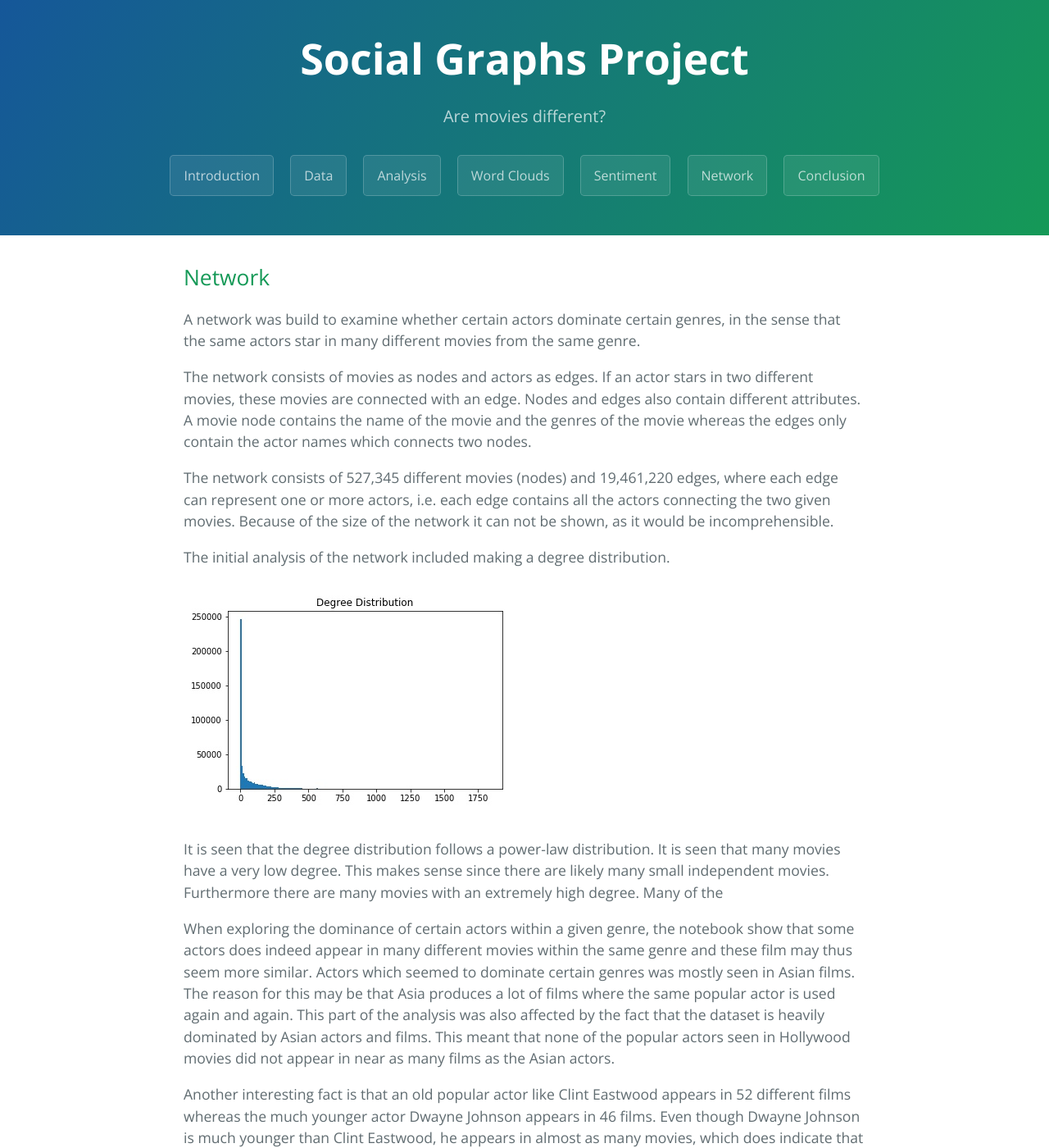
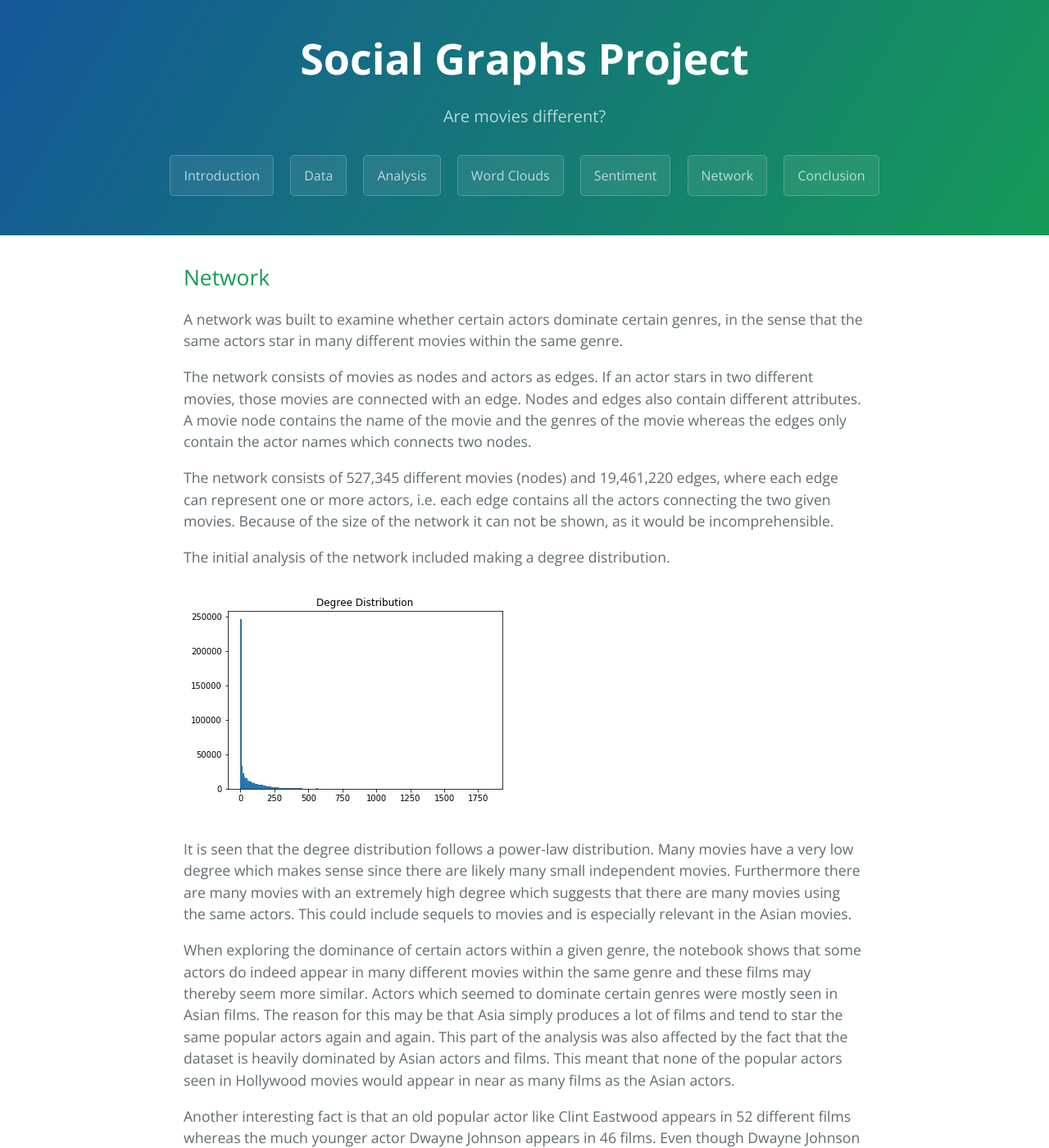
Before and after one commit to MBJohansen/Social-Graphs-Project, a Jekyll site: the page built from docs/network.md, in a window 1280 px wide and 1400 px high. Shown: the whole window at 82% size. Built offline with Jekyll 4.4.1, drawn with Linux system fonts in a browser that asks for light colours; our own code applies the rules of GitHub Pages for plain Markdown files; some of the changed text lies outside the part shown.

Commit message:
Update network.md

```diff
--- a/docs/network.md
+++ b/docs/network.md
@@ -1,8 +1,8 @@
 
 ## Network
-A network was build to examine whether certain actors dominate certain genres, in the sense that the same actors star in many different movies from the same genre.
+A network was built to examine whether certain actors dominate certain genres, in the sense that the same actors star in many different movies within the same genre.
 
-The network consists of movies as nodes and actors as edges. If an actor stars in two different movies, these movies are connected with an edge. Nodes and edges also contain different attributes. A movie node contains the name of the movie and the genres of the movie whereas the edges only contain the actor names which connects two nodes.
+The network consists of movies as nodes and actors as edges. If an actor stars in two different movies, those movies are connected with an edge. Nodes and edges also contain different attributes. A movie node contains the name of the movie and the genres of the movie whereas the edges only contain the actor names which connects two nodes.
 
 The network consists of 527,345 different movies (nodes) and 19,461,220 edges, where each edge can represent one or more actors, i.e. each edge contains all the actors connecting the two given movies. Because of the size of the network it can not be shown, as it would be incomprehensible.
 
@@ -10,11 +10,11 @@ The initial analysis of the network included making a degree distribution.
 
 ![](images/DegreeDistribution.jpg)
 
-It is seen that the degree distribution follows a power-law distribution. It is seen that many movies have a very low degree. This makes sense since there are likely many small independent movies. Furthermore there are many movies with an extremely high degree. Many of the
+It is seen that the degree distribution follows a power-law distribution. Many movies have a very low degree which makes sense since there are likely many small independent movies. Furthermore there are many movies with an extremely high degree which suggests that there are many movies using the same actors. This could include sequels to movies and is especially relevant in the Asian movies.
 
-When exploring the dominance of certain actors within a given genre, the notebook show that some actors does indeed appear in many different movies within the same genre and these film may thus seem more similar. Actors which seemed to dominate certain genres was mostly seen in Asian films. The reason for this may be that Asia produces a lot of films where the same popular actor is used again and again. This part of the analysis was also affected by the fact that the dataset is heavily dominated by Asian actors and films. This meant that none of the popular actors seen in Hollywood movies did not appear in near as many films as the Asian actors.
+When exploring the dominance of certain actors within a given genre, the notebook shows that some actors do indeed appear in many different movies within the same genre and these films may thereby seem more similar. Actors which seemed to dominate certain genres were mostly seen in Asian films. The reason for this may be that Asia simply produces a lot of films and tend to star the same popular actors again and again. This part of the analysis was also affected by the fact that the dataset is heavily dominated by Asian actors and films. This meant that none of the popular actors seen in Hollywood movies would appear in near as many films as the Asian actors.
 
-Another interesting fact is that an old popular actor like Clint Eastwood appears in 52 different films whereas the much younger actor Dwayne Johnson appears in 46 films. Even though Dwayne Johnson is much younger than Clint Eastwood, he appears in almost as many movies, which does indicate that newer films tends to use some of the same actors. Another reason this may be that movies today are produced much faster than they were when Clint Eastwood was a big star.
+Another interesting fact is that an old popular actor like Clint Eastwood appears in 52 different films whereas the much younger actor Dwayne Johnson appears in 46 films. Even though Dwayne Johnson is much younger (and in an earlier stage of his career) than Clint Eastwood, he appears in almost as many movies, which does indicate that newer films tend to use more of the same actors. Another reason this may be the case is that movies today are produced much faster than they were when Clint Eastwood was a big star. This is especially relevant for the type of movie Dwayne Johnson is typically seen in, ranging from silly comedy movies to shallow action movies.
 
 
 ### Community detection
```
